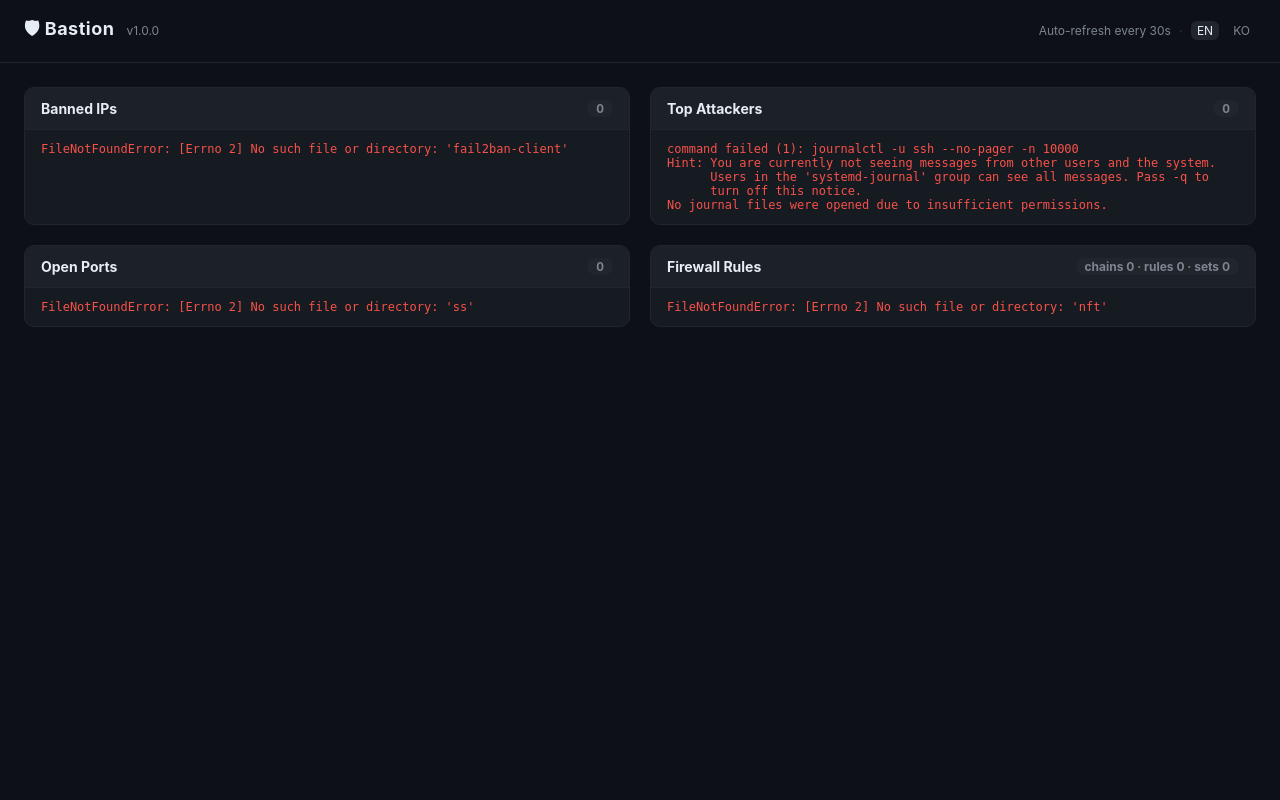
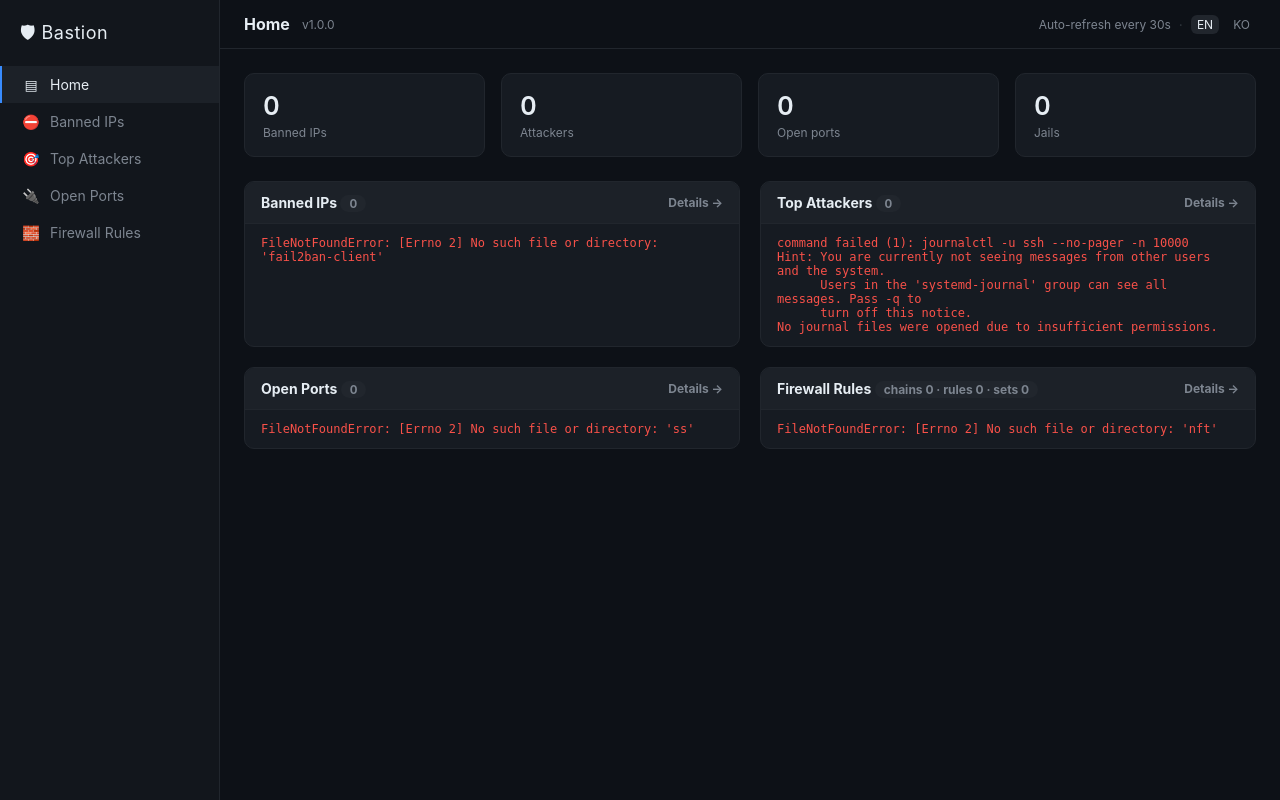
Before and after one commit to Jamkris/Bastion, a FastAPI app: page / in a window 1280 px wide. Run offline with FastAPI, Linux system fonts and the light colour scheme.

Commit message:
feat: sidebar nav, detail pages, summary bar, sortable tables, GeoIP flags
- Left sidebar navigation (Home + Banned/Attackers/Ports/Firewall)
- Home keeps the 4-panel overview and adds a summary stat bar
- Per-category detail pages with richer columns, click-to-sort, and filter
- GeoIP country column with flag emoji; port scope classification
- New util helpers (flag_emoji, port_scope) with tests

```diff
--- a/bastion/web/app.py
+++ b/bastion/web/app.py
@@ -1,5 +1,9 @@
-"""FastAPI app. HTMX loads/refreshes each panel; a JSON API is exposed
-alongside so future clients can reuse the same data."""
+"""FastAPI app.
+
+- Home (`/`) is an auto-refreshing overview of four HTMX panels.
+- Each category has a full detail page (`/view/*`) with a sortable, filterable table.
+- A JSON API is exposed alongside so future clients can reuse the same data.
+"""
 
 from __future__ import annotations
 
@@ -11,9 +15,12 @@ from fastapi.templating import Jinja2Templates
 
 from bastion import __version__, i18n
 from bastion.services import dashboard
+from bastion.util import flag_emoji, port_scope
 
 _TEMPLATE_DIR = os.path.join(os.path.dirname(__file__), "templates")
 templates = Jinja2Templates(directory=_TEMPLATE_DIR)
+templates.env.globals["flag"] = flag_emoji
+templates.env.globals["scope"] = port_scope
 
 app = FastAPI(title="Bastion", version=__version__)
 
@@ -22,8 +29,15 @@ def _lang(request: Request) -> str:
     return i18n.normalize(request.cookies.get("lang", i18n.DEFAULT))
 
 
-def _ctx(request: Request, lang: str, **extra) -> dict:
-    return {"request": request, "lang": lang, "t": i18n.translator(lang), **extra}
+def _ctx(request: Request, lang: str, active: str = "", **extra) -> dict:
+    return {
+        "request": request,
+        "lang": lang,
+        "t": i18n.translator(lang),
+        "version": __version__,
+        "active": active,
+        **extra,
+    }
 
 
 @app.get("/", response_class=HTMLResponse)
@@ -31,13 +45,54 @@ def index(request: Request):
     # `?lang=` switches and is persisted as a cookie; panels inherit it.
     lang = i18n.normalize(request.query_params.get("lang") or request.cookies.get("lang"))
     response = templates.TemplateResponse(
-        "index.html", _ctx(request, lang, version=__version__)
+        "index.html", _ctx(request, lang, active="home", summary=dashboard.summary())
     )
     response.set_cookie("lang", lang, max_age=31_536_000, samesite="lax")
     return response
 
 
-# ---------- HTMX partials ----------
+# ---------- Detail pages (full, sortable + filterable) ----------
+@app.get("/view/banned", response_class=HTMLResponse)
+def view_banned(request: Request):
+    data, error = dashboard.banned_ips()
+    summaries, _ = dashboard.jail_summaries()
+    return templates.TemplateResponse(
+        "views/banned.html",
+        _ctx(request, _lang(request), active="banned", banned=data or [],
+             summaries=summaries or [], error=error),
+    )
+
+
+@app.get("/view/attackers", response_class=HTMLResponse)
+def view_attackers(request: Request):
+    data, error = dashboard.top_attackers()
+    total = sum(a.count for a in (data or [])) or 1
+    return templates.TemplateResponse(
+        "views/attackers.html",
+        _ctx(request, _lang(request), active="attackers", attackers=data or [],
+             total=total, error=error),
+    )
+
+
+@app.get("/view/ports", response_class=HTMLResponse)
+def view_ports(request: Request):
+    data, error = dashboard.open_ports()
+    return templates.TemplateResponse(
+        "views/ports.html",
+        _ctx(request, _lang(request), active="ports", ports=data or [], error=error),
+    )
+
+
+@app.get("/view/firewall", response_class=HTMLResponse)
+def view_firewall(request: Request):
+    data, error = dashboard.firewall_ruleset()
+    return templates.TemplateResponse(
+        "views/firewall.html",
+        _ctx(request, _lang(request), active="firewall", ruleset=data, error=error),
+    )
+
+
+# ---------- HTMX partials (home overview) ----------
 @app.get("/panel/banned", response_class=HTMLResponse)
 def panel_banned(request: Request):
     data, error = dashboard.banned_ips()
--- a/bastion/web/templates/base.html
+++ b/bastion/web/templates/base.html
@@ -1,5 +1,5 @@
 <!doctype html>
-<html lang="ko">
+<html lang="{{ lang }}">
 <head>
   <meta charset="utf-8">
   <meta name="viewport" content="width=device-width, initial-scale=1">
@@ -12,62 +12,115 @@
       margin: 0; font-family: -apple-system, BlinkMacSystemFont, "Segoe UI", Roboto, sans-serif;
       background: #0d1117; color: #e6edf3; font-size: 14px;
     }
+    .app { display: flex; min-height: 100vh; }
+
+    /* Sidebar */
+    .sidebar { width: 220px; flex-shrink: 0; background: #12161c; border-right: 1px solid #21262d; padding: 16px 0; }
+    .brand { padding: 4px 20px 16px; font-size: 18px; letter-spacing: 0.5px; }
+    .nav a {
+      display: flex; align-items: center; gap: 10px; padding: 10px 20px;
+      color: #7d8590; text-decoration: none; border-left: 2px solid transparent;
+    }
+    .nav a:hover { background: #1c2128; color: #e6edf3; }
+    .nav a.active { color: #e6edf3; background: #1c2128; border-left-color: #388bfd; }
+    .nav .ico { width: 18px; text-align: center; }
+
+    /* Content */
+    .content { flex: 1; min-width: 0; }
     header {
-      padding: 16px 24px; border-bottom: 1px solid #21262d;
-      display: flex; align-items: baseline; gap: 12px;
+      padding: 14px 24px; border-bottom: 1px solid #21262d;
+      display: flex; align-items: center; gap: 12px;
     }
-    header h1 { margin: 0; font-size: 18px; letter-spacing: 0.5px; }
+    header h1 { margin: 0; font-size: 16px; }
     header .ver { color: #7d8590; font-size: 12px; }
-    main { padding: 24px; display: grid; gap: 20px; grid-template-columns: repeat(auto-fit, minmax(420px, 1fr)); }
+    main { padding: 24px; }
+    .overview { display: grid; gap: 20px; grid-template-columns: repeat(auto-fit, minmax(420px, 1fr)); }
+
+    /* Language switch */
+    .lang { margin-left: auto; display: flex; gap: 8px; align-items: center; }
+    .lang a { color: #7d8590; text-decoration: none; font-size: 12px; padding: 2px 6px; border-radius: 6px; }
+    .lang a.active { color: #e6edf3; background: #21262d; }
+    .refresh { color: #7d8590; font-size: 12px; }
+    .sep { color: #30363d; }
+
+    /* Summary bar */
+    .summary { display: grid; grid-template-columns: repeat(4, 1fr); gap: 16px; margin-bottom: 24px; }
+    .stat { background: #161b22; border: 1px solid #21262d; border-radius: 10px; padding: 16px 18px; }
+    .stat .n { font-size: 26px; font-weight: 600; font-variant-numeric: tabular-nums; }
+    .stat .l { color: #7d8590; font-size: 12px; margin-top: 4px; }
+
+    /* Panels & tables */
     .panel { background: #161b22; border: 1px solid #21262d; border-radius: 10px; overflow: hidden; }
     .panel > h2 {
       margin: 0; padding: 12px 16px; font-size: 14px; background: #1c2128;
-      border-bottom: 1px solid #21262d; display: flex; justify-content: space-between;
+      border-bottom: 1px solid #21262d; display: flex; justify-content: space-between; align-items: center; gap: 8px;
     }
-    .panel .body { max-height: 420px; overflow: auto; }
+    .panel > h2 a { color: #7d8590; font-size: 12px; text-decoration: none; }
+    .panel > h2 a:hover { color: #e6edf3; }
+    .panel .body { max-height: 460px; overflow: auto; }
+    .full .body { max-height: none; }
     table { width: 100%; border-collapse: collapse; }
     th, td { text-align: left; padding: 7px 16px; border-bottom: 1px solid #21262d; white-space: nowrap; }
     th { color: #7d8590; font-weight: 500; position: sticky; top: 0; background: #161b22; }
+    th[data-sort] { cursor: pointer; user-select: none; }
+    th[data-sort]:hover { color: #e6edf3; }
+    th.sort-asc::after { content: " ▲"; color: #388bfd; }
+    th.sort-desc::after { content: " ▼"; color: #388bfd; }
     tr:hover td { background: #1c2128; }
     .muted { color: #7d8590; }
     .err { color: #f85149; padding: 12px 16px; font-family: monospace; font-size: 12px; white-space: pre-wrap; }
     .badge { background: #21262d; border-radius: 20px; padding: 1px 9px; font-size: 12px; color: #7d8590; }
     .num { font-variant-numeric: tabular-nums; }
     code { color: #79c0ff; }
-    .lang { margin-left: auto; display: flex; gap: 8px; align-items: center; }
-    .lang a { color: #7d8590; text-decoration: none; font-size: 12px; padding: 2px 6px; border-radius: 6px; }
-    .lang a.active { color: #e6edf3; background: #21262d; }
-    .lang .sep { color: #30363d; }
-    .refresh { color: #7d8590; font-size: 12px; }
     .filterbar { padding: 8px 12px; border-bottom: 1px solid #21262d; background: #12161c; }
     .filterbar input {
       width: 100%; background: #0d1117; border: 1px solid #30363d; border-radius: 6px;
       color: #e6edf3; padding: 6px 10px; font-size: 13px;
     }
     .filterbar input:focus { outline: none; border-color: #388bfd; }
+
+    @media (max-width: 720px) {
+      .app { flex-direction: column; }
+      .sidebar { width: auto; display: flex; overflow-x: auto; padding: 8px; }
+      .nav { display: flex; }
+      .brand { display: none; }
+      .summary { grid-template-columns: repeat(2, 1fr); }
+    }
   </style>
 </head>
 <body>
+  <div class="app">
+    <aside class="sidebar">
+      <div class="brand">🛡 Bastion</div>
+      <nav class="nav">
+        <a href="/" class="{{ 'active' if active == 'home' else '' }}"><span class="ico">▤</span>{{ t("nav_home") }}</a>
+        <a href="/view/banned" class="{{ 'active' if active == 'banned' else '' }}"><span class="ico">⛔</span>{{ t("panel_banned") }}</a>
+        <a href="/view/attackers" class="{{ 'active' if active == 'attackers' else '' }}"><span class="ico">🎯</span>{{ t("panel_attackers") }}</a>
+        <a href="/view/ports" class="{{ 'active' if active == 'ports' else '' }}"><span class="ico">🔌</span>{{ t("panel_ports") }}</a>
+        <a href="/view/firewall" class="{{ 'active' if active == 'firewall' else '' }}"><span class="ico">🧱</span>{{ t("panel_firewall") }}</a>
+      </nav>
+    </aside>
+
+    <div class="content">
       <header>
-    <h1>🛡 Bastion</h1>
+        <h1>{% block title %}Bastion{% endblock %}</h1>
         <span class="ver">v{{ version }}</span>
         <nav class="lang">
-      <span class="refresh">{{ t("auto_refresh") }}</span>
-      <span class="sep">·</span>
-      <a href="/?lang=en" class="{{ 'active' if lang == 'en' else '' }}">EN</a>
-      <a href="/?lang=ko" class="{{ 'active' if lang == 'ko' else '' }}">KO</a>
+          {% if active == 'home' %}<span class="refresh">{{ t("auto_refresh") }}</span><span class="sep">·</span>{% endif %}
+          <a href="?lang=en" class="{{ 'active' if lang == 'en' else '' }}">EN</a>
+          <a href="?lang=ko" class="{{ 'active' if lang == 'ko' else '' }}">KO</a>
         </nav>
       </header>
       <main>
         {% block content %}{% endblock %}
       </main>
+    </div>
+  </div>
 
   <script>
     // Client-side row filtering that survives HTMX panel swaps.
-    // Filter text is stored per panel and re-applied after each 30s refresh.
     (function () {
       const store = {};
-
       function apply(key, panel) {
         const q = (store[key] || "").toLowerCase();
         const table = panel.querySelector("table");
@@ -76,7 +129,6 @@
           tr.style.display = !q || tr.textContent.toLowerCase().includes(q) ? "" : "none";
         });
       }
-
       document.addEventListener("input", function (e) {
         const input = e.target.closest(".filter");
         if (!input) return;
@@ -85,7 +137,6 @@
         store[key] = input.value;
         apply(key, panel);
       });
-
       document.body.addEventListener("htmx:afterSwap", function (e) {
         const panel = e.target.closest("[data-panel]");
         if (!panel) return;
@@ -95,6 +146,28 @@
         apply(key, panel);
       });
     })();
+
+    // Click-to-sort on any th[data-sort] ("num" | "text").
+    document.addEventListener("click", function (e) {
+      const th = e.target.closest("th[data-sort]");
+      if (!th) return;
+      const table = th.closest("table");
+      const tbody = table.querySelector("tbody");
+      const idx = Array.from(th.parentNode.children).indexOf(th);
+      const type = th.getAttribute("data-sort");
+      const asc = !th.__asc;
+      th.__asc = asc;
+      const rows = Array.from(tbody.querySelectorAll("tr"));
+      rows.sort(function (a, b) {
+        const x = a.children[idx].textContent.trim();
+        const y = b.children[idx].textContent.trim();
+        if (type === "num") return asc ? (parseFloat(x) || 0) - (parseFloat(y) || 0) : (parseFloat(y) || 0) - (parseFloat(x) || 0);
+        return asc ? x.localeCompare(y) : y.localeCompare(x);
+      });
+      rows.forEach(function (r) { tbody.appendChild(r); });
+      table.querySelectorAll("th[data-sort]").forEach(function (h) { h.classList.remove("sort-asc", "sort-desc"); });
+      th.classList.add(asc ? "sort-asc" : "sort-desc");
+    });
   </script>
 </body>
 </html>
--- a/bastion/web/templates/index.html
+++ b/bastion/web/templates/index.html
@@ -1,5 +1,14 @@
 {% extends "base.html" %}
+{% block title %}{{ t("nav_home") }}{% endblock %}
 {% block content %}
+  <div class="summary">
+    <div class="stat"><div class="n num">{{ summary.total_banned }}</div><div class="l">{{ t("sum_banned") }}</div></div>
+    <div class="stat"><div class="n num">{{ summary.attackers }}</div><div class="l">{{ t("sum_attackers") }}</div></div>
+    <div class="stat"><div class="n num">{{ summary.open_ports }}</div><div class="l">{{ t("sum_ports") }}</div></div>
+    <div class="stat"><div class="n num">{{ summary.jail_count }}</div><div class="l">{{ t("sum_jails") }}</div></div>
+  </div>
+
+  <div class="overview">
     <section class="panel" data-panel="banned" hx-get="/panel/banned" hx-trigger="load, every 30s" hx-swap="innerHTML">
       <h2>{{ t("panel_banned") }} <span class="muted">{{ t("loading") }}</span></h2>
     </section>
@@ -15,4 +24,5 @@
     <section class="panel" data-panel="firewall" hx-get="/panel/firewall" hx-trigger="load, every 30s" hx-swap="innerHTML">
       <h2>{{ t("panel_firewall") }} <span class="muted">{{ t("loading") }}</span></h2>
     </section>
+  </div>
 {% endblock %}
--- a/bastion/web/templates/partials/attackers.html
+++ b/bastion/web/templates/partials/attackers.html
@@ -1,6 +1,6 @@
 <h2>
-  {{ t("panel_attackers") }}
-  <span class="badge num">{{ attackers|length }}</span>
+  <span>{{ t("panel_attackers") }} <span class="badge num">{{ attackers|length }}</span></span>
+  <a href="/view/attackers">{{ t("view_details") }} →</a>
 </h2>
 {% if not error %}<div class="filterbar"><input class="filter" type="search" placeholder="{{ t('filter') }}"></div>{% endif %}
 <div class="body">
@@ -11,7 +11,7 @@
       <thead><tr><th>{{ t("th_ip") }}</th><th>{{ t("th_country") }}</th><th>{{ t("th_attempts") }}</th></tr></thead>
       <tbody>
         {% for a in attackers %}
-          <tr><td>{{ a.ip }}</td><td>{{ a.country or "—" }}</td><td class="num">{{ a.count }}</td></tr>
+          <tr><td>{{ a.ip }}</td><td>{{ flag(a.country) }} {{ a.country or "—" }}</td><td class="num">{{ a.count }}</td></tr>
         {% endfor %}
       </tbody>
     </table>
--- a/bastion/web/templates/partials/banned.html
+++ b/bastion/web/templates/partials/banned.html
@@ -1,6 +1,6 @@
 <h2>
-  {{ t("panel_banned") }}
-  <span class="badge num">{{ banned|length }}</span>
+  <span>{{ t("panel_banned") }} <span class="badge num">{{ banned|length }}</span></span>
+  <a href="/view/banned">{{ t("view_details") }} →</a>
 </h2>
 {% if not error %}<div class="filterbar"><input class="filter" type="search" placeholder="{{ t('filter') }}"></div>{% endif %}
 <div class="body">
@@ -15,8 +15,8 @@
     <table>
       <thead><tr><th>{{ t("th_ip") }}</th><th>{{ t("th_country") }}</th><th>{{ t("th_jail") }}</th></tr></thead>
       <tbody>
-        {% for b in banned %}
-          <tr><td>{{ b.ip }}</td><td>{{ b.country or "—" }}</td><td>{{ b.jail }}</td></tr>
+        {% for b in banned[:50] %}
+          <tr><td>{{ b.ip }}</td><td>{{ flag(b.country) }} {{ b.country or "—" }}</td><td>{{ b.jail }}</td></tr>
         {% endfor %}
       </tbody>
     </table>
--- a/bastion/web/templates/partials/firewall.html
+++ b/bastion/web/templates/partials/firewall.html
@@ -1,10 +1,12 @@
 <h2>
-  {{ t("panel_firewall") }}
-  <span class="badge">
-    {{ t("fw_chains") }} {{ ruleset.chains|length if ruleset else 0 }} ·
-    {{ t("fw_rules") }} {{ ruleset.rules|length if ruleset else 0 }} ·
-    {{ t("fw_sets") }} {{ ruleset.sets|length if ruleset else 0 }}
+  <span>{{ t("panel_firewall") }}
+    <span class="badge">
+      {{ t("fw_chains") }} {{ ruleset.chains|length if ruleset else 0 }} ·
+      {{ t("fw_rules") }} {{ ruleset.rules|length if ruleset else 0 }} ·
+      {{ t("fw_sets") }} {{ ruleset.sets|length if ruleset else 0 }}
+    </span>
   </span>
+  <a href="/view/firewall">{{ t("view_details") }} →</a>
 </h2>
 {% if not error and ruleset %}<div class="filterbar"><input class="filter" type="search" placeholder="{{ t('filter') }}"></div>{% endif %}
 <div class="body">
--- a/bastion/web/templates/partials/ports.html
+++ b/bastion/web/templates/partials/ports.html
@@ -1,6 +1,6 @@
 <h2>
-  {{ t("panel_ports") }}
-  <span class="badge num">{{ ports|length }}</span>
+  <span>{{ t("panel_ports") }} <span class="badge num">{{ ports|length }}</span></span>
+  <a href="/view/ports">{{ t("view_details") }} →</a>
 </h2>
 {% if not error %}<div class="filterbar"><input class="filter" type="search" placeholder="{{ t('filter') }}"></div>{% endif %}
 <div class="body">
```
Also changed, not shown: bastion/i18n.py (+34 -0 lines), bastion/services/dashboard.py (+13 -0 lines), bastion/util.py (added, +21 -0 lines), bastion/web/templates/views/attackers.html (added, +34 -0 lines), bastion/web/templates/views/banned.html (added, +38 -0 lines), bastion/web/templates/views/firewall.html (added, +67 -0 lines), bastion/web/templates/views/ports.html (added, +38 -0 lines), tests/test_util.py (added, +21 -0 lines). Lines whose indentation alone changed are shown as unchanged.
